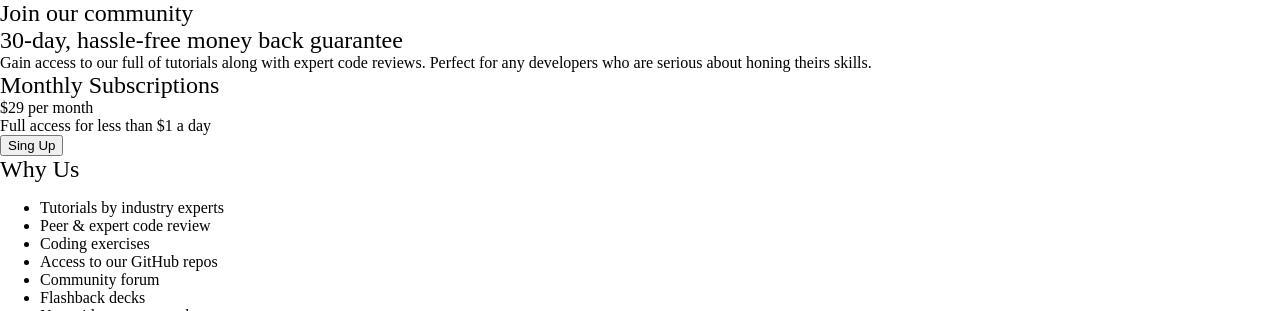
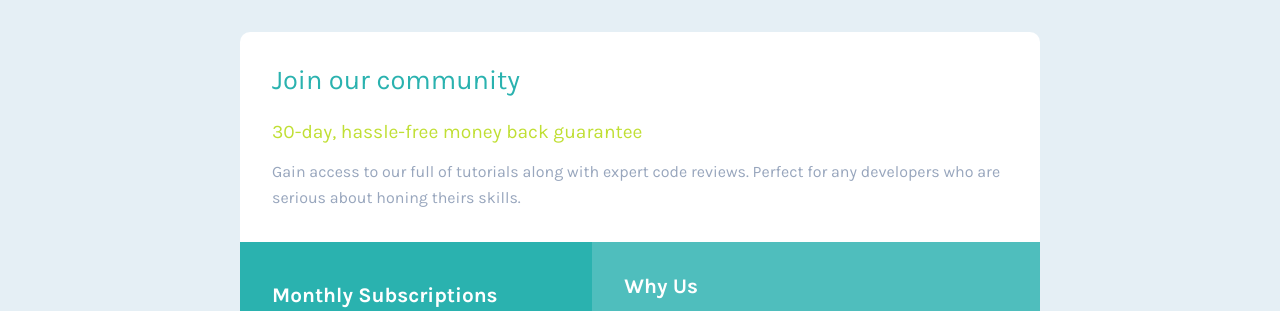
Before and after one commit to dopereff/frontend-mentor-challenges, a plain HTML site: page single-price-grid-component-master/index.html in a window 1280 px wide. Shown: the top 311 px of the page. Drawn offline with Linux system fonts and the light colour scheme; files that its build step writes are made by us from their sources.

Commit message:
Challenge finished

```diff
--- a/single-price-grid-component-master/css/styles.css
+++ b/single-price-grid-component-master/css/styles.css
@@ -16,9 +16,15 @@
   /* Neutral */
   --clr-gray: 204 43% 93%;
   --clr-blue: 218 22% 67%;
+  --clr-white: 0 0% 100%;
 
   /* Font Sizes */
+  --fs-800: 2.1rem;
+  --fs-700: 1.7rem;
+  --fs-600: 1.3rem;
+  --fs-500: 1.2rem;
   --fs-400: 1rem;
+  --fs-300: 0.8rem;
 
   /* Font Families */
   --ff-sans-serif: "Karla", sans-serif;
@@ -76,3 +82,208 @@ picture {
     scroll-behavior: auto !important;
   }
 }
+
+body {
+  display: flex;
+  align-items: center;
+  justify-content: center;
+  font-family: var(--ff-sans-serif);
+}
+
+/* ------------------------------ */
+/* Utility classes                */
+/* ------------------------------ */
+
+/* General */
+
+.flex {
+  display: flex;
+}
+
+.grid {
+  display: grid;
+}
+
+/* Colors */
+
+.bg-cyan {
+  background-color: hsl(var(--clr-cyan));
+}
+
+.bg-ylw {
+  background-color: hsl(var(--clr-ylw));
+}
+
+.bg-gray {
+  background-color: hsl(var(--clr-gray));
+}
+
+.bg-blue {
+  background-color: hsl(var(--clr-blue));
+}
+
+.bg-white {
+  background-color: hsl(var(--clr-white));
+}
+
+.text-clr-cyan {
+  color: hsl(var(--clr-cyan));
+}
+
+.text-clr-ylw {
+  color: hsl(var(--clr-ylw));
+}
+
+.text-clr-gray {
+  color: hsl(var(--clr-gray));
+}
+
+.text-clr-blue {
+  color: hsl(var(--clr-blue));
+}
+
+.text-clr-white {
+  color: hsl(var(--clr-white));
+}
+
+/* Typography */
+
+.fs-300 {
+  font-size: var(--fs-300);
+}
+
+.fs-400 {
+  font-size: var(--fs-400);
+}
+
+.fs-500 {
+  font-size: var(--fs-500);
+}
+
+.fs-600 {
+  font-size: var(--fs-600);
+}
+
+.fs-700 {
+  font-size: var(--fs-700);
+}
+
+.fs-800 {
+  font-size: var(--fs-800);
+}
+
+/* ------------------------------ */
+/* Layout                         */
+/* ------------------------------ */
+
+.card {
+  margin: 2rem;
+  border-radius: 10px;
+  overflow: hidden;
+}
+
+@media (min-width: 620px) {
+  .card {
+    max-width: 800px;
+  }
+}
+
+.card > * {
+  padding: 2rem;
+}
+
+.card-intro {
+  font-weight: 700;
+}
+
+.card-intro-title {
+  margin-bottom: 1.5rem;
+}
+
+.card-intro-subtitle {
+  margin-bottom: 1rem;
+}
+
+.card-intro-content {
+  line-height: 1.6rem;
+}
+
+@media (min-width: 620px) {
+  .card-intro {
+    grid-column-start: 1;
+    grid-column-end: 4;
+  }
+}
+
+.card-cta {
+  flex-direction: column;
+  align-items: flex-start;
+  justify-content: center;
+  gap: 1rem;
+}
+
+.card-cta-price {
+  font-weight: 700;
+  align-items: center;
+  gap: 1rem;
+}
+
+.card-cta-price span {
+  color: hsl(var(--clr-white) / 0.5);
+  font-weight: 400;
+}
+
+.card-pros {
+  background-color: hsl(var(--clr-cyan) / 0.8);
+}
+
+.card-cta-button {
+  border: none;
+  border-radius: 10px;
+  font-family: inherit;
+  font-size: var(--fs-500);
+  font-weight: 700;
+  padding: 1rem 2rem;
+  align-self: stretch;
+  margin-top: 1rem;
+  box-shadow: 0px 15px 20px 0px hsl(0 0% 0% / 0.3);
+  transition: transform 100ms ease-in-out;
+}
+
+.card-cta-button:hover {
+  transform: scale(1.02);
+}
+
+.card-cta-button:active {
+  transform: scale(0.98);
+}
+
+.card-cta-title,
+.card-pros-title {
+  font-weight: 700;
+}
+
+@media (min-width: 620px) {
+  .card-cta {
+    grid-column-start: 1;
+    grid-column-end: 2;
+    justify-content: space-evenly;
+  }
+}
+
+.card-pros-list {
+  padding-left: 0;
+}
+
+.card-pros-list-item {
+  list-style-type: none;
+  line-height: 1.7rem;
+  color: hsl(var(--clr-white) / 0.7);
+}
+
+@media (min-width: 620px) {
+  .card-pros {
+    grid-column-start: 2;
+    grid-column-end: 4;
+  }
+}
--- a/single-price-grid-component-master/index.html
+++ b/single-price-grid-component-master/index.html
@@ -5,27 +5,27 @@
     <meta http-equiv="X-UA-Compatible" content="IE=edge">
     <meta name="viewport" content="width=device-width, initial-scale=1.0">
     <title>Document</title>
-    <link rel="stylesheet" href="styles.css">
+    <link rel="stylesheet" href="css/styles.css">
 </head>
-<body>
-    <main class="card">
-        <section class="intro">
-            <h1 class="card-intro-title">Join our community</h1>
-            <h2 class="card-intro-subtitle">30-day, hassle-free money back guarantee</h2>
-            <p class="card-intro-content">Gain access to our full of tutorials along
+<body class="bg-gray">
+    <main class="card grid">
+        <section class="card-intro bg-white">
+            <h1 class="card-intro-title text-clr-cyan fs-700">Join our community</h1>
+            <h2 class="card-intro-subtitle text-clr-ylw fs-500">30-day, hassle-free money back guarantee</h2>
+            <p class="card-intro-content text-clr-blue fs-400">Gain access to our full of tutorials along
                 with expert code reviews. Perfect for any developers who are serious
                 about honing theirs skills.
             </p>
         </section>
-        <section class="cta">
-            <h2 class="card-cta-title">Monthly Subscriptions</h2>
-            <p class="card-cta-price">$29 <span>per month</span></p>
-            <p class="card-cta-offer">Full access for less than $1 a day</p>
-            <button class="card-cta-button">Sing Up</button>
+        <section class="card-cta bg-cyan flex">
+            <h2 class="card-cta-title text-clr-white fs-600">Monthly Subscriptions</h2>
+            <p class="card-cta-price text-clr-white fs-800 flex">$29 <span class="fs-500">per month</span></p>
+            <p class="card-cta-offer text-clr-white fs-400">Full access for less than $1 a day</p>
+            <button class="card-cta-button bg-ylw text-clr-white">Sign Up</button>
         </section>
-        <section class="pros">
-            <h2 class="card-pros-title">Why Us</h2>
-            <ul class="card-pros-list">
+        <section class="card-pros">
+            <h2 class="card-pros-title text-clr-white fs-600">Why Us</h2>
+            <ul class="card-pros-list text-clr-white fs-400">
                 <li class="card-pros-list-item">Tutorials by industry experts</li>
                 <li class="card-pros-list-item">Peer & expert code review</li>
                 <li class="card-pros-list-item">Coding exercises</li>
```
